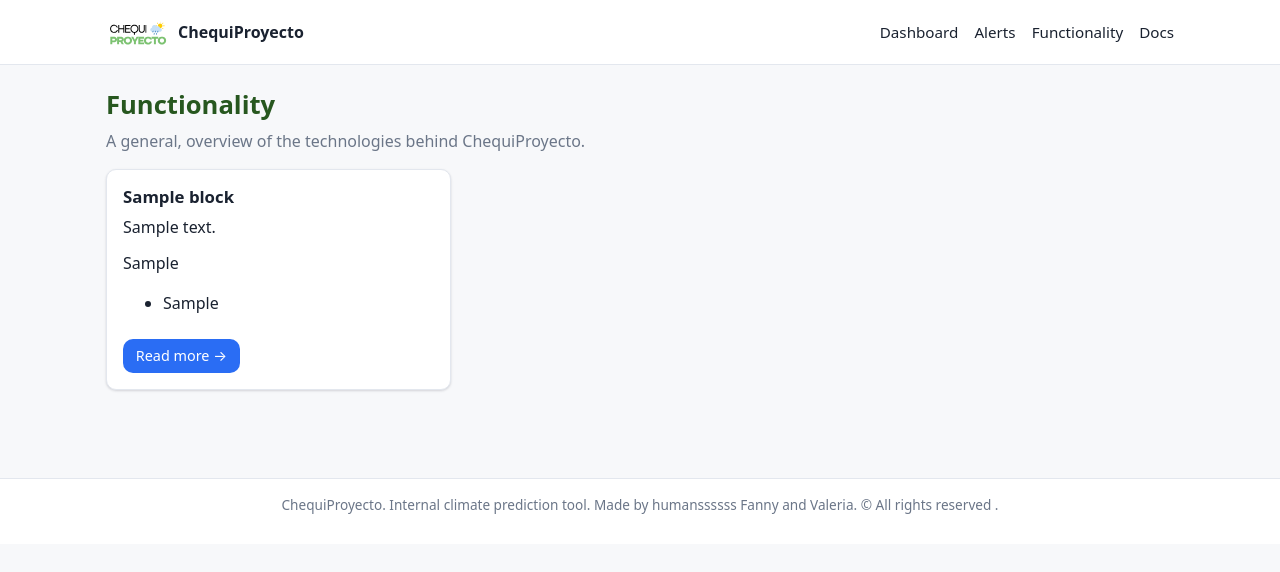
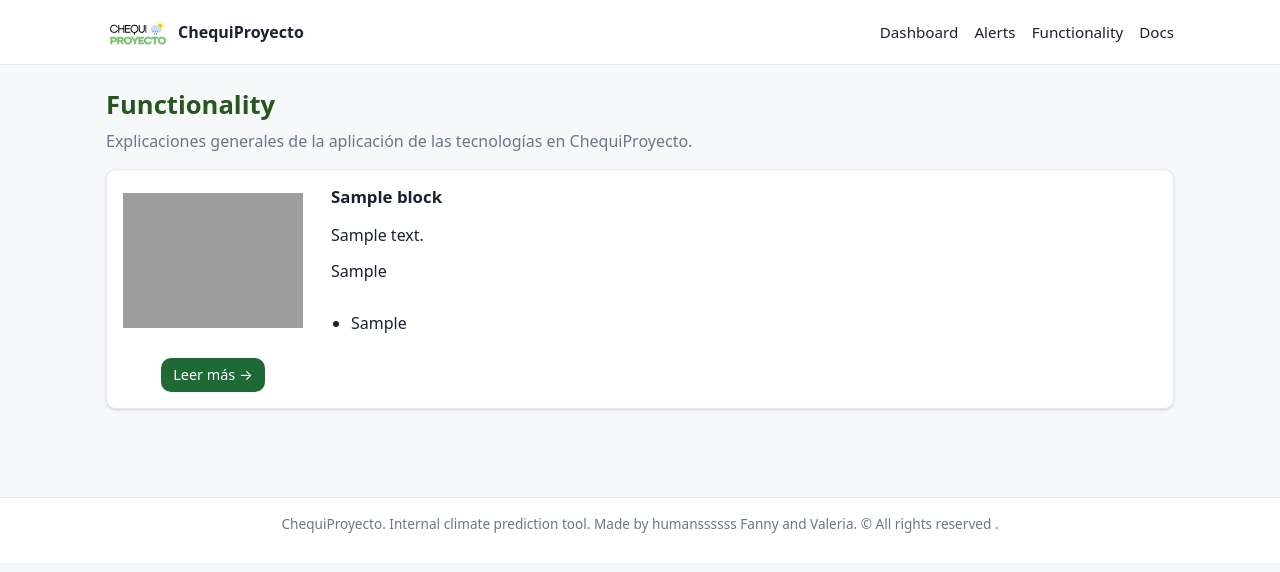
Before and after one commit to valeriaromo/chequi_proyecto, a Python web app: template src/app/templates/model/index.html in a window 1280 px wide. Shown: the top 572 px of the page. Run offline with Jinja, Linux system fonts and the light colour scheme; the template is opened without the code that fills it: most values are stand-ins (such as "Sample title", 1, 10 or a date in 2020); some libraries are stand-ins or nearby versions; grey boxes are pictures that could not be loaded.

Commit message:
model section in app

```diff
--- a/src/app/static/css/components.css
+++ b/src/app/static/css/components.css
@@ -154,3 +154,148 @@ pre code {
 .fold span { color: var(--color-muted); font-size: .85rem; }
 
 .nan-list { padding-left: 1rem; }
+
+
+/* =========================================
+   FUNCTIONALITY - LAYOUT GENERAL
+========================================= */
+
+/* Una sola card por fila */
+section.functionality-cards {
+    display: grid !important;
+    grid-template-columns: minmax(0, 1fr) !important;
+    grid-auto-flow: row !important;
+    gap: 20px;
+    width: 100%;
+}
+
+/* =========================================
+   FUNCTIONALITY - CARD
+========================================= */
+
+article.functionality-card {
+    display: flex !important;
+    flex-direction: row !important;
+    align-items: flex-start;
+    width: 100%;
+    max-width: 100%;
+    min-width: 0;
+    gap: 28px;
+    box-sizing: border-box;
+}
+
+/* =========================================
+   FUNCTIONALITY - IMAGEN Y BOTÓN
+========================================= */
+
+.functionality-image-container {
+    flex: 0 0 180px;
+    width: 180px;
+    display: flex;
+    flex-direction: column;
+    align-items: center;
+    gap: 14px;
+}
+
+.functionality-image {
+    width: 100%;
+    height: 150px;
+    display: flex;
+    justify-content: center;
+    align-items: center;
+}
+
+.functionality-image img {
+    width: 100%;
+    height: 100%;
+    max-height: 150px;
+    object-fit: contain;
+}
+
+/* Botón debajo de la imagen */
+.functionality-image-container .btn {
+    align-self: center;
+    white-space: nowrap;
+    text-align: center;
+    color: #fff;
+    background-color:#1e6a35
+}
+
+/* =========================================
+   FUNCTIONALITY - CONTENIDO
+========================================= */
+
+.functionality-content {
+    flex: 1 1 0;
+    min-width: 0;
+    display: flex;
+    flex-direction: column;
+    align-items: flex-start;
+}
+
+.functionality-content header {
+    width: 100%;
+    margin-bottom: 8px;
+}
+
+.functionality-content h3 {
+    margin-top: 0;
+}
+
+.functionality-content p {
+    width: 100%;
+    margin-top: 0;
+}
+
+.functionality-content ul {
+    width: 100%;
+    padding-left: 20px;
+}
+.functionality-card {
+    cursor: pointer;
+    transition: transform 0.2s ease, box-shadow 0.2s ease;
+}
+
+.functionality-card:hover {
+    transform: translateY(-3px);
+}
+
+.functionality-card:focus-visible {
+    outline: 2px solid var(--accent);
+    outline-offset: 3px;
+}
+
+/* =========================================
+   FUNCTIONALITY - RESPONSIVE
+========================================= */
+
+@media (max-width: 600px) {
+
+    section.functionality-cards {
+        grid-template-columns: minmax(0, 1fr) !important;
+    }
+
+    article.functionality-card {
+        flex-direction: column !important;
+        align-items: center;
+        gap: 20px;
+    }
+
+    .functionality-image-container {
+        flex: none;
+        width: 140px;
+    }
+
+    .functionality-image {
+        height: 120px;
+    }
+
+    .functionality-image img {
+        max-height: 120px;
+    }
+
+    .functionality-content {
+        width: 100%;
+        flex: none;
+    }
+}
--- a/src/app/templates/model/index.html
+++ b/src/app/templates/model/index.html
@@ -4,19 +4,50 @@
 {% block content %}
 <section class="page-head">
   <h1>Functionality</h1>
-  <p class="muted">A general, overview of the technologies behind ChequiProyecto.</p>
+  <p class="muted">
+    Explicaciones generales de la aplicación de las tecnologías en ChequiProyecto.
+  </p>
 </section>
 
-<section class="cards">
+<section class="cards functionality-cards">
   {% for b in blocks %}
-  <article class="card">
-    <header><h3>{{ b.title }}</h3></header>
-    <p>{{ b.summary }}</p>
-    <p>{{ b.how_it_is_used }}</p>
-    <ul>
-      {% for k in b.key_takeaways %}<li>{{ k }}</li>{% endfor %}
-    </ul>
-    <a class="btn" href="{{ url_for('model.detail', slug=b.slug) }}">Read more →</a>
+  <article <article class="card functionality-card" onclick="window.location.href='{{ url_for('model.detail', slug=b.slug) }}'"role="link"tabindex="0">
+
+    <!-- Imagen y botón a la izquierda -->
+    <div class="functionality-image-container">
+
+      <div class="functionality-image">
+        <img
+          src="{{ url_for('static', filename='img/' ~ b.slug ~ '.svg') }}"
+          alt="{{ b.title }}"
+        >
+      </div>
+
+      <a class="btn" href="{{ url_for('model.detail', slug=b.slug) }}">
+        Leer más →
+      </a>
+
+    </div>
+
+    <!-- Información a la derecha -->
+    <div class="functionality-content">
+
+      <header>
+        <h3>{{ b.title }}</h3>
+      </header>
+
+      <p>{{ b.summary }}</p>
+
+      <p>{{ b.how_it_is_used }}</p>
+
+      <ul>
+        {% for k in b.key_takeaways %}
+        <li>{{ k }}</li>
+        {% endfor %}
+      </ul>
+
+    </div>
+
   </article>
   {% endfor %}
 </section>
```
Also changed, not shown: src/app/data/mock/functionality.json (+59 -24 lines), src/app/static/img/anomalias-climatologia.svg (added), src/app/static/img/datos-parquet.svg (added), src/app/static/img/pca.svg (added), src/app/static/img/shap.svg (added), src/app/static/img/skill-bss.svg (added), src/app/static/img/walk-forward.svg (added), src/app/static/img/xgboost.svg (added).
